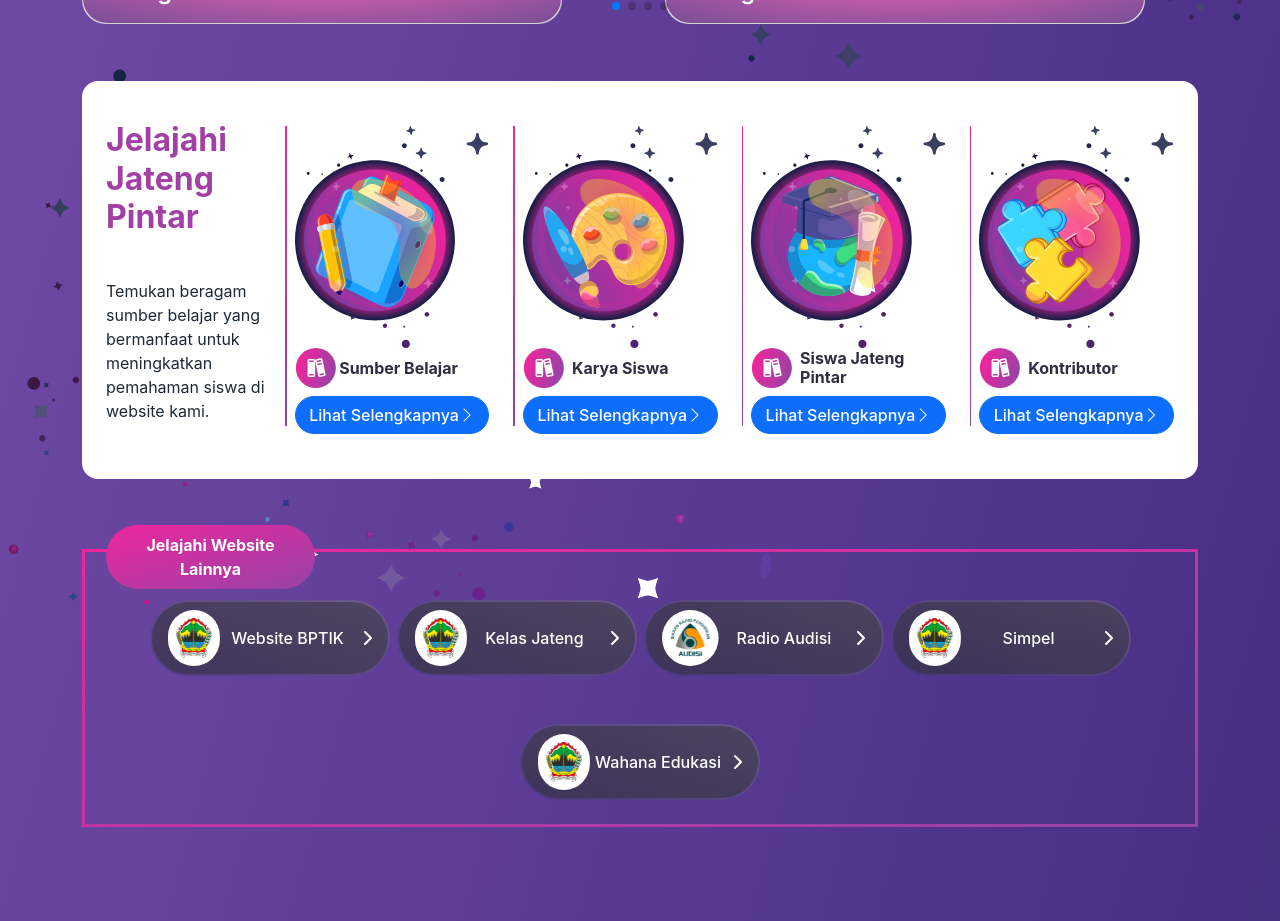
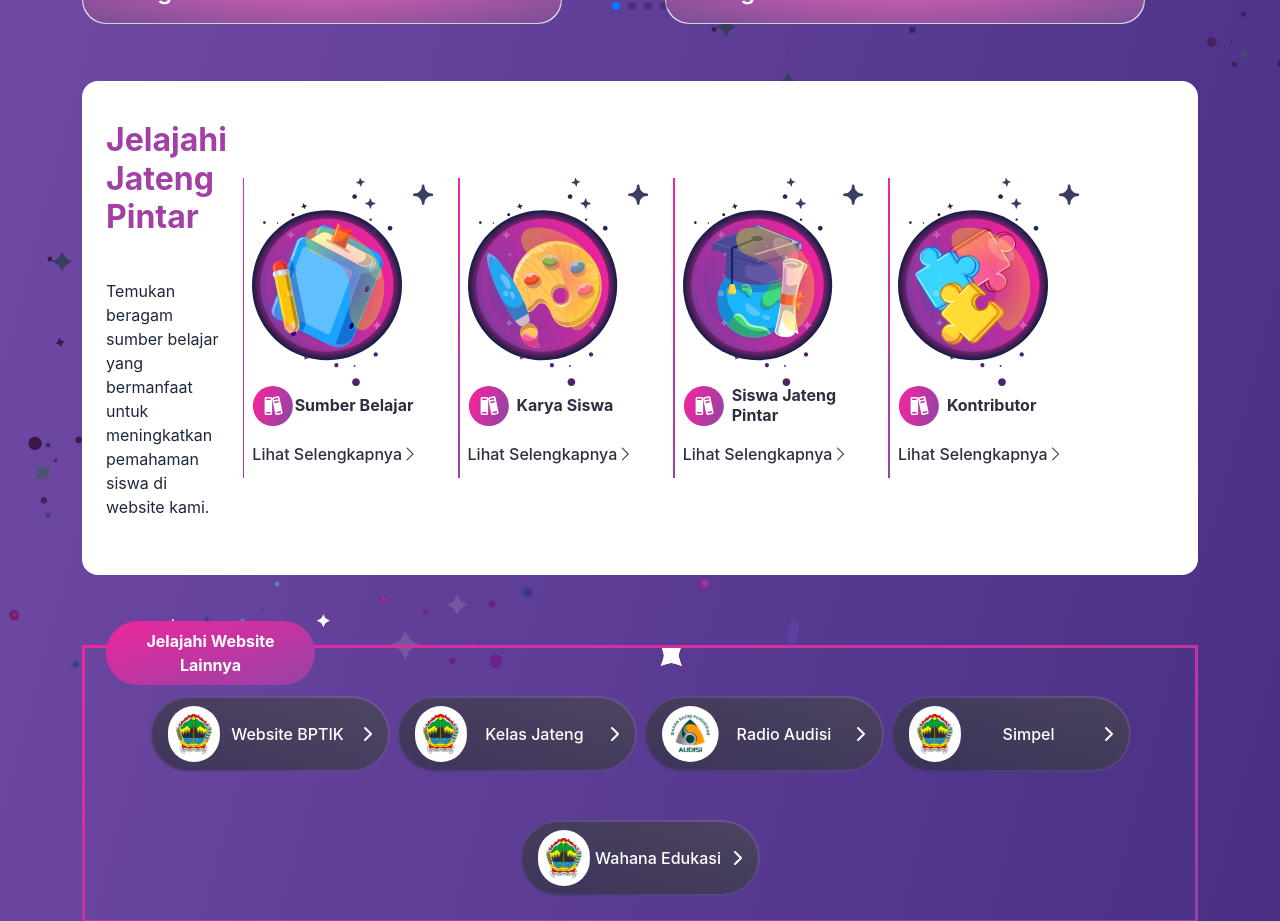
Before and after one commit to yandi-nugraha/FE-Jateng-Pintar-Vue-Revisi, a Vue app: page / in a window 1280 px wide. Shown: the part 1280-2201 px from the top of the page. Built offline with nearby package versions, Linux system fonts and the light colour scheme.

Commit message:
update card di home

```diff
--- a/src/components/HomeBody.vue
+++ b/src/components/HomeBody.vue
@@ -126,7 +126,7 @@
             </p>
           </div>
           <div class="row">
-            <div class="col-lg-3">
+            <div class="col-lg-3 col-md-6">
               <div class="vertical-line me-2" style="height: 300px"></div>
               <div class="d-flex flex-column">
                 <img src="../assets/Sumber-Belajar_Normal.svg" alt="..." />
@@ -140,13 +140,13 @@
                 </div>
                 <router-link
                   to="/sumber-belajar"
-                  class="btn btn-primary rounded-pill mt-2"
+                  class="content-btn mt-3"
                 >
                   Lihat Selengkapnya<i class="bi bi-chevron-right"></i>
                 </router-link>
               </div>
             </div>
-            <div class="col-lg-3">
+            <div class="col-lg-3 col-md-6">
               <div class="vertical-line me-2" style="height: 300px"></div>
               <div class="d-flex flex-column">
                 <img src="../assets/Karya_Siswa_Normal.svg" alt="..." />
@@ -156,13 +156,13 @@
                 </div>
                 <router-link
                   to="/sumber-belajar"
-                  class="btn btn-primary rounded-pill mt-2"
+                  class="content-btn mt-3"
                 >
                   Lihat Selengkapnya<i class="bi bi-chevron-right"></i>
                 </router-link>
               </div>
             </div>
-            <div class="col-lg-3">
+            <div class="col-lg-3 col-md-6">
               <div class="vertical-line me-2" style="height: 300px"></div>
               <div class="d-flex flex-column">
                 <img src="../assets/Siswa_jateng_Pintar_Normal.svg" alt="..." />
@@ -172,13 +172,13 @@
                 </div>
                 <router-link
                   to="/sumber-belajar"
-                  class="btn btn-primary rounded-pill mt-2"
+                  class="content-btn mt-3"
                 >
                   Lihat Selengkapnya<i class="bi bi-chevron-right"></i>
                 </router-link>
               </div>
             </div>
-            <div class="col-lg-3">
+            <div class="col-lg-3 col-md-6">
               <div class="vertical-line me-2" style="height: 300px"></div>
               <div class="d-flex flex-column">
                 <img src="../assets/Kontributor_Normal.svg" alt="..." />
@@ -188,7 +188,7 @@
                 </div>
                 <router-link
                   to="/sumber-belajar"
-                  class="btn btn-primary rounded-pill mt-2"
+                  class="content-btn mt-3"
                 >
                   Lihat Selengkapnya<i class="bi bi-chevron-right"></i>
                 </router-link>
@@ -569,7 +569,7 @@ export default {
   flex-direction: column;
   align-items: flex-start;
   gap: 14px;
-  flex: 1 0 0;
+  flex: 0.5 0 0;
 }
 
 .enable-card {
@@ -580,6 +580,14 @@ export default {
   gap: 24px;
 }
 
+.content-btn {
+  color: #2F2E41;
+  font-size: 14px;
+  font-style: normal;
+  font-weight: 400;
+  text-decoration: none !important;
+}
+
 @media (max-width: 992px) {
   .vertical-line {
     display: none;
```
